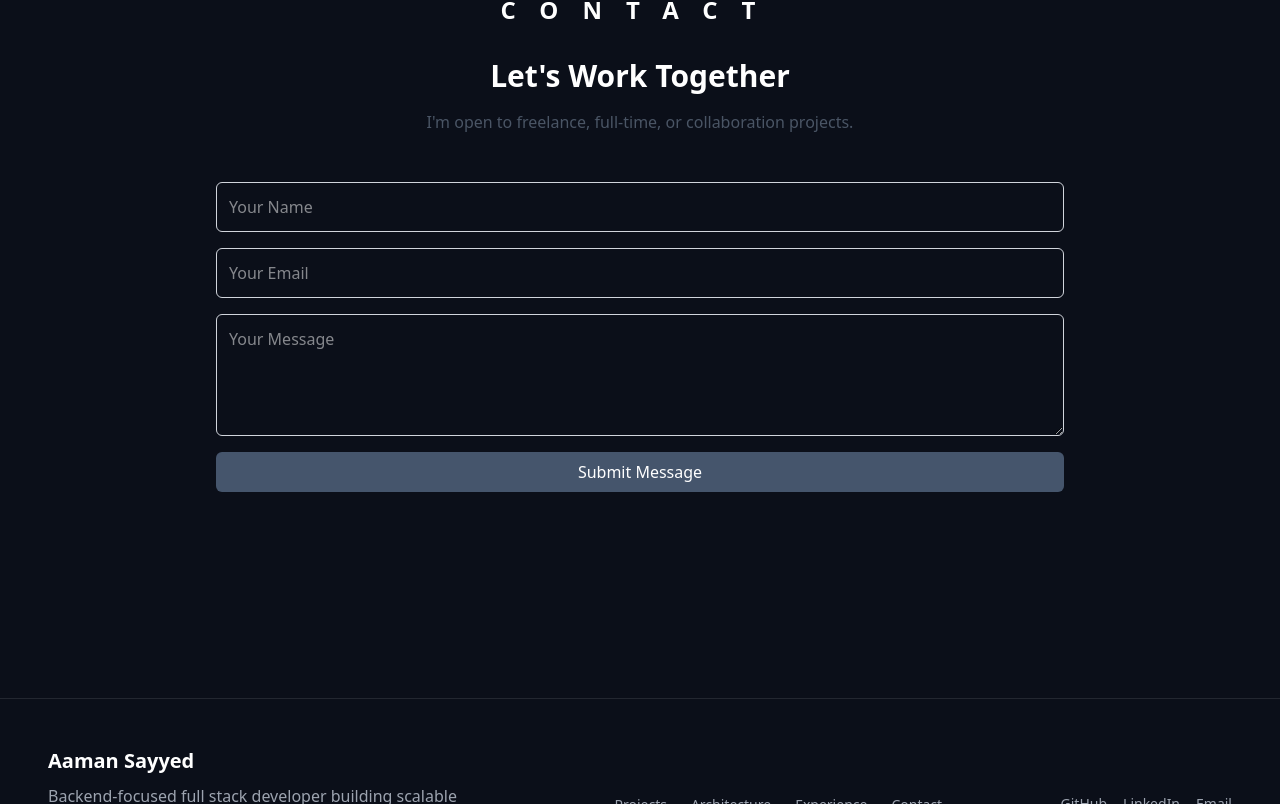
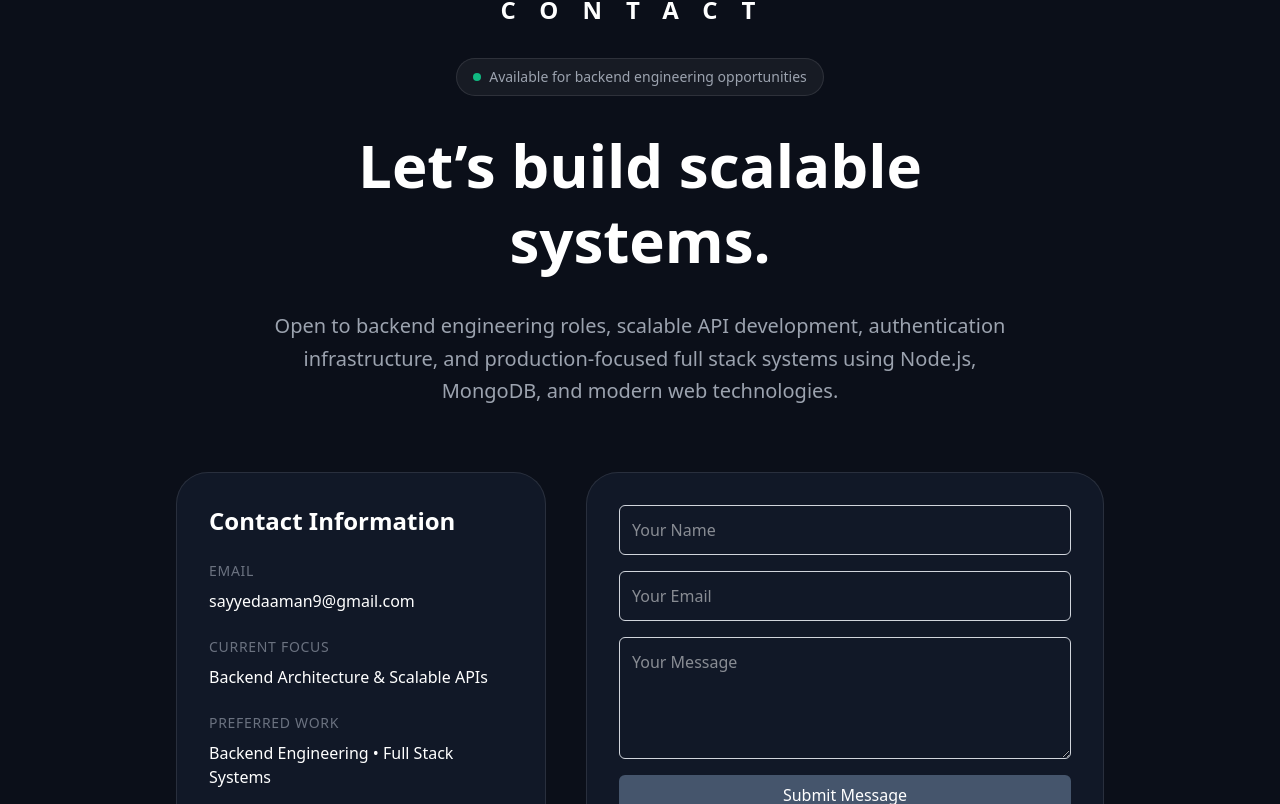
Before and after one commit to sayyedaaman2/portfolio, a Next.js app in the folder client/: page / in a window 1280 px wide. Shown: the part 4336-5140 px from the top of the page. Built offline with nearby package versions, Linux system fonts and the light colour scheme; no server answers.

Commit message:
optimized contact page

```diff
--- a/client/src/components/Section/Contact/Contact.tsx
+++ b/client/src/components/Section/Contact/Contact.tsx
@@ -1,23 +1,83 @@
 import SectionTitle from "@/components/common/SectionTitle";
 import ContactForm from "./ContactForm";
+import SocialLinks from "@/components/Social/SocialLinks";
 
 export default function Contact() {
+  return (
+    <section
+      id="contact"
+      className="py-24 lg:py-32"
+    >
+      <div className="max-w-5xl mx-auto px-6 lg:px-12">
+        <SectionTitle title="CONTACT" />
 
-  return (
-    <section id="contact">
-      <div className="container mx-auto px-6 max-w-4xl">
-        {/* Heading */}
-        <SectionTitle title={"Contact"}/>
-        <h2 className="text-3xl font-bold text-center mb-4">
-          Let&apos;s Work Together
-        </h2>
-        <p className="text-center text-gray-600 dark:text-gray-50 mb-12">
-          I&apos;m open to freelance, full-time, or collaboration projects.
-        </p>
+        <div className="text-center max-w-3xl mx-auto mb-16">
+          <div className="inline-flex items-center gap-2 border border-white/10 bg-white/5 rounded-full px-4 py-2 mb-8 text-sm text-[#9CA3AF]">
+            <div className="w-2 h-2 rounded-full bg-[#10B981]" />
+            Available for backend engineering opportunities
+          </div>
 
-        {/* Contact Content */}
-        <ContactForm/>
+          <h2 className="text-5xl md:text-6xl font-bold leading-tight mb-8 text-white">
+            Let’s build scalable systems.
+          </h2>
+
+          <p className="text-lg md:text-xl text-[#9CA3AF] leading-relaxed">
+            Open to backend engineering roles, scalable API development,
+            authentication infrastructure, and production-focused full stack
+            systems using Node.js, MongoDB, and modern web technologies.
+          </p>
+        </div>
+
+        <div className="grid lg:grid-cols-[1fr_1.4fr] gap-10">
+          {/* Left */}
+          <div className="bg-[#111827] border border-white/10 rounded-[32px] p-8">
+            <h3 className="text-2xl font-semibold mb-6 text-white">
+              Contact Information
+            </h3>
+
+            <div className="space-y-6 text-[#9CA3AF]">
+              <div>
+                <p className="text-sm uppercase tracking-wider text-[#6B7280] mb-2">
+                  Email
+                </p>
+
+                <p className="text-white">
+                  sayyedaaman9@gmail.com
+                </p>
+              </div>
+
+              <div>
+                <p className="text-sm uppercase tracking-wider text-[#6B7280] mb-2">
+                  Current Focus
+                </p>
+
+                <p className="text-white">
+                  Backend Architecture & Scalable APIs
+                </p>
+              </div>
+
+              <div>
+                <p className="text-sm uppercase tracking-wider text-[#6B7280] mb-2">
+                  Preferred Work
+                </p>
+
+                <p className="text-white">
+                  Backend Engineering • Full Stack Systems
+                </p>
+              </div>
+            </div>
+
+            <div className="mt-10">
+              <SocialLinks />
+            </div>
+          </div>
+
+          {/* Right */}
+          <div className="bg-[#111827] border border-white/10 rounded-[32px] p-8">
+            <ContactForm />
+          </div>
+        </div>
       </div>
     </section>
-  )
+  );
 }
```
